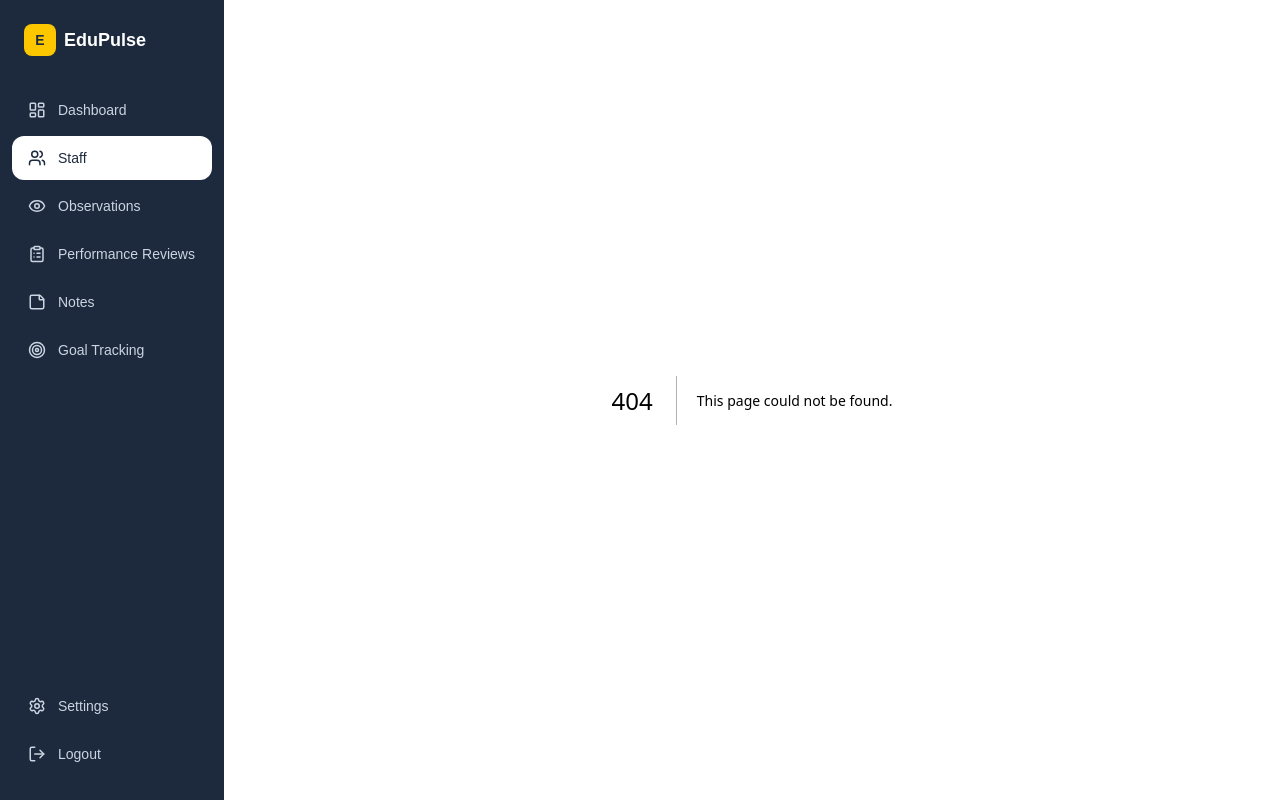
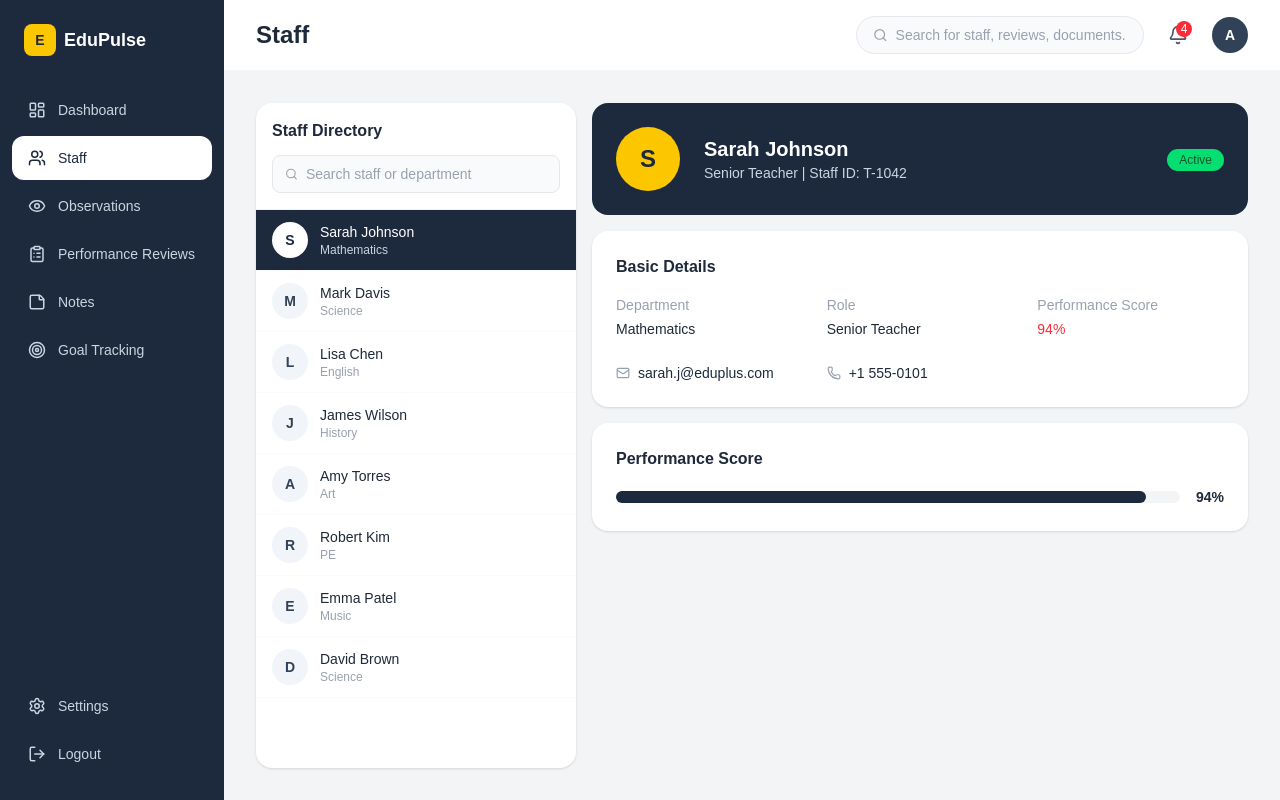
Before and after one commit to CodesProS/EduPlus, a Next.js app: page /staff in a window 1280 px wide. Before the commit this address had no page. Built offline with nearby package versions, Linux system fonts and the light colour scheme.

Commit message:
Add staff directory page with search and detail panel

```diff
--- /dev/null
+++ b/app/staff/page.js
@@ -0,0 +1,139 @@
+'use client'
+
+import { useState } from 'react'
+import Header from '../components/Header'
+import { Search, Mail, Phone } from 'lucide-react'
+
+const staff = [
+  { id: 'T-1042', name: 'Sarah Johnson', dept: 'Mathematics', role: 'Senior Teacher', email: 'sarah.j@eduplus.com', phone: '+1 555-0101', status: 'Active', score: 94 },
+  { id: 'T-2381', name: 'Mark Davis', dept: 'Science', role: 'Teacher', email: 'mark.d@eduplus.com', phone: '+1 555-0102', status: 'Active', score: 88 },
+  { id: 'T-0957', name: 'Lisa Chen', dept: 'English', role: 'Senior Teacher', email: 'lisa.c@eduplus.com', phone: '+1 555-0103', status: 'Active', score: 91 },
+  { id: 'T-3214', name: 'James Wilson', dept: 'History', role: 'Teacher', email: 'james.w@eduplus.com', phone: '+1 555-0104', status: 'On Leave', score: 76 },
+  { id: 'T-1876', name: 'Amy Torres', dept: 'Art', role: 'Teacher', email: 'amy.t@eduplus.com', phone: '+1 555-0105', status: 'Active', score: 85 },
+  { id: 'T-4421', name: 'Robert Kim', dept: 'PE', role: 'Teacher', email: 'robert.k@eduplus.com', phone: '+1 555-0106', status: 'Active', score: 82 },
+  { id: 'T-5532', name: 'Emma Patel', dept: 'Music', role: 'Part-time', email: 'emma.p@eduplus.com', phone: '+1 555-0107', status: 'Active', score: 90 },
+  { id: 'T-6643', name: 'David Brown', dept: 'Science', role: 'Teacher', email: 'david.b@eduplus.com', phone: '+1 555-0108', status: 'Inactive', score: 70 },
+]
+
+export default function StaffPage() {
+  const [search, setSearch] = useState('')
+  const [selected, setSelected] = useState(staff[0])
+
+  const filtered = staff.filter(s =>
+    s.name.toLowerCase().includes(search.toLowerCase()) ||
+    s.dept.toLowerCase().includes(search.toLowerCase())
+  )
+
+  return (
+    <div className="flex flex-col h-full">
+      <Header title="Staff" />
+
+      <div className="flex flex-1 gap-4 p-8 bg-gray-100">
+        {/* Left: Staff List */}
+        <div className="w-80 bg-white rounded-2xl shadow-sm flex flex-col">
+          <div className="p-4 border-b border-gray-100">
+            <h2 className="font-semibold text-gray-800 mb-3">Staff Directory</h2>
+            <div className="flex items-center gap-2 bg-gray-50 border border-gray-200 rounded-lg px-3 py-2">
+              <Search size={14} className="text-gray-400" />
+              <input
+                type="text"
+                placeholder="Search staff or department"
+                value={search}
+                onChange={e => setSearch(e.target.value)}
+                className="bg-transparent text-sm outline-none w-full placeholder-gray-400"
+              />
+            </div>
+          </div>
+
+          <div className="flex-1 overflow-y-auto">
+            {filtered.map(s => (
+              <div
+                key={s.id}
+                onClick={() => setSelected(s)}
+                className={`flex items-center gap-3 px-4 py-3 cursor-pointer border-b border-gray-50 transition-colors ${
+                  selected?.id === s.id ? 'bg-slate-800 text-white' : 'hover:bg-gray-50'
+                }`}
+              >
+                <div className={`w-9 h-9 rounded-full flex items-center justify-center font-semibold text-sm flex-shrink-0 ${
+                  selected?.id === s.id ? 'bg-white text-slate-800' : 'bg-slate-100 text-slate-700'
+                }`}>
+                  {s.name[0]}
+                </div>
+                <div>
+                  <p className={`text-sm font-medium ${selected?.id === s.id ? 'text-white' : 'text-gray-800'}`}>{s.name}</p>
+                  <p className={`text-xs ${selected?.id === s.id ? 'text-slate-300' : 'text-gray-400'}`}>{s.dept}</p>
+                </div>
+              </div>
+            ))}
+          </div>
+        </div>
+
+        {/* Right: Staff Detail */}
+        {selected && (
+          <div className="flex-1 space-y-4">
+            {/* Profile Card */}
+            <div className="bg-slate-800 rounded-2xl p-6 text-white flex items-center gap-6">
+              <div className="w-16 h-16 bg-yellow-400 rounded-full flex items-center justify-center text-slate-800 font-bold text-2xl">
+                {selected.name[0]}
+              </div>
+              <div>
+                <h2 className="text-xl font-bold">{selected.name}</h2>
+                <p className="text-slate-300 text-sm">{selected.role} | Staff ID: {selected.id}</p>
+              </div>
+              <div className="ml-auto">
+                <span className={`px-3 py-1 rounded-full text-xs font-medium ${
+                  selected.status === 'Active' ? 'bg-green-400 text-green-900' :
+                  selected.status === 'On Leave' ? 'bg-yellow-400 text-yellow-900' :
+                  'bg-red-400 text-red-900'
+                }`}>
+                  {selected.status}
+                </span>
+              </div>
+            </div>
+
+            {/* Details */}
+            <div className="bg-white rounded-2xl p-6 shadow-sm">
+              <h3 className="font-semibold text-gray-800 mb-4">Basic Details</h3>
+              <div className="grid grid-cols-3 gap-6 text-sm">
+                <div>
+                  <p className="text-gray-400 mb-1">Department</p>
+                  <p className="font-medium text-gray-800">{selected.dept}</p>
+                </div>
+                <div>
+                  <p className="text-gray-400 mb-1">Role</p>
+                  <p className="font-medium text-gray-800">{selected.role}</p>
+                </div>
+                <div>
+                  <p className="text-gray-400 mb-1">Performance Score</p>
+                  <p className="font-medium text-red-500">{selected.score}%</p>
+                </div>
+                <div className="flex items-center gap-2">
+                  <Mail size={14} className="text-gray-400" />
+                  <p className="text-gray-800">{selected.email}</p>
+                </div>
+                <div className="flex items-center gap-2">
+                  <Phone size={14} className="text-gray-400" />
+                  <p className="text-gray-800">{selected.phone}</p>
+                </div>
+              </div>
+            </div>
+
+            {/* Performance Bar */}
+            <div className="bg-white rounded-2xl p-6 shadow-sm">
+              <h3 className="font-semibold text-gray-800 mb-4">Performance Score</h3>
+              <div className="flex items-center gap-4">
+                <div className="flex-1 bg-gray-100 rounded-full h-3">
+                  <div
+                    className="bg-slate-800 h-3 rounded-full transition-all"
+                    style={{ width: `${selected.score}%` }}
+                  />
+                </div>
+                <span className="text-sm font-bold text-gray-800">{selected.score}%</span>
+              </div>
+            </div>
+          </div>
+        )}
+      </div>
+    </div>
+  )
+}
```
